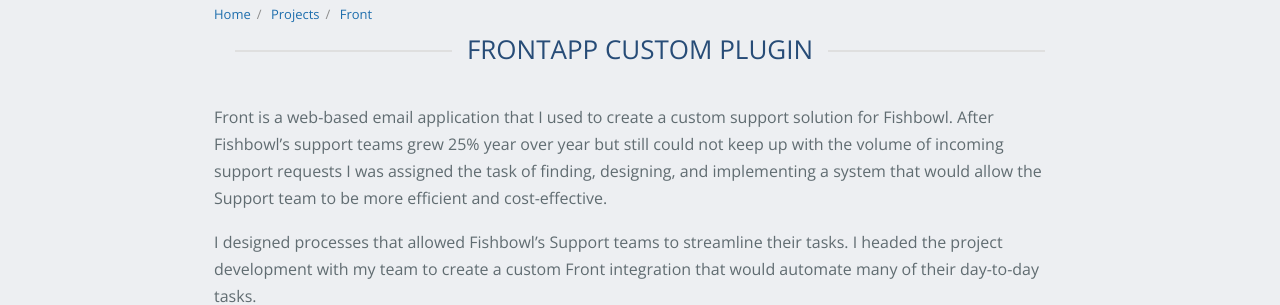
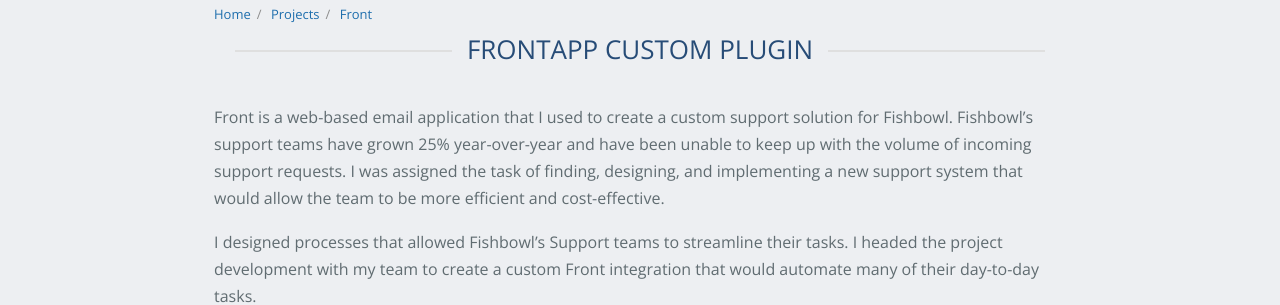
Before and after one commit to mfelt/mfelt.github.io, a Jekyll site: the page built from front.md, in a window 1280 px wide. Shown: the part 339-644 px from the top of the page. Built offline with Jekyll 4.4.1, drawn with Linux system fonts in a browser that asks for light colours; nearby versions of some CDN libraries; our own code applies the rules of GitHub Pages for plain Markdown files.

Commit message:
Update front.md

```diff
--- a/front.md
+++ b/front.md
@@ -6,7 +6,7 @@
 
 {% include h2 text="FrontApp Custom Plugin" %}
 
-Front is a web-based email application that I used to create a custom support solution for Fishbowl. After Fishbowl's support teams grew 25% year over year but still could not keep up with the volume of incoming support requests I was assigned the task of finding, designing, and implementing a system that would allow the Support team to be more efficient and cost-effective.
+Front is a web-based email application that I used to create a custom support solution for Fishbowl. Fishbowl's support teams have grown 25% year-over-year and have been unable to keep up with the volume of incoming support requests. I was assigned the task of finding, designing, and implementing a new support system that would allow the team to be more efficient and cost-effective.
 
 I designed processes that allowed Fishbowl's Support teams to streamline their tasks. I headed the project development with my team to create a custom Front integration that would automate many of their day-to-day tasks.
 
```
